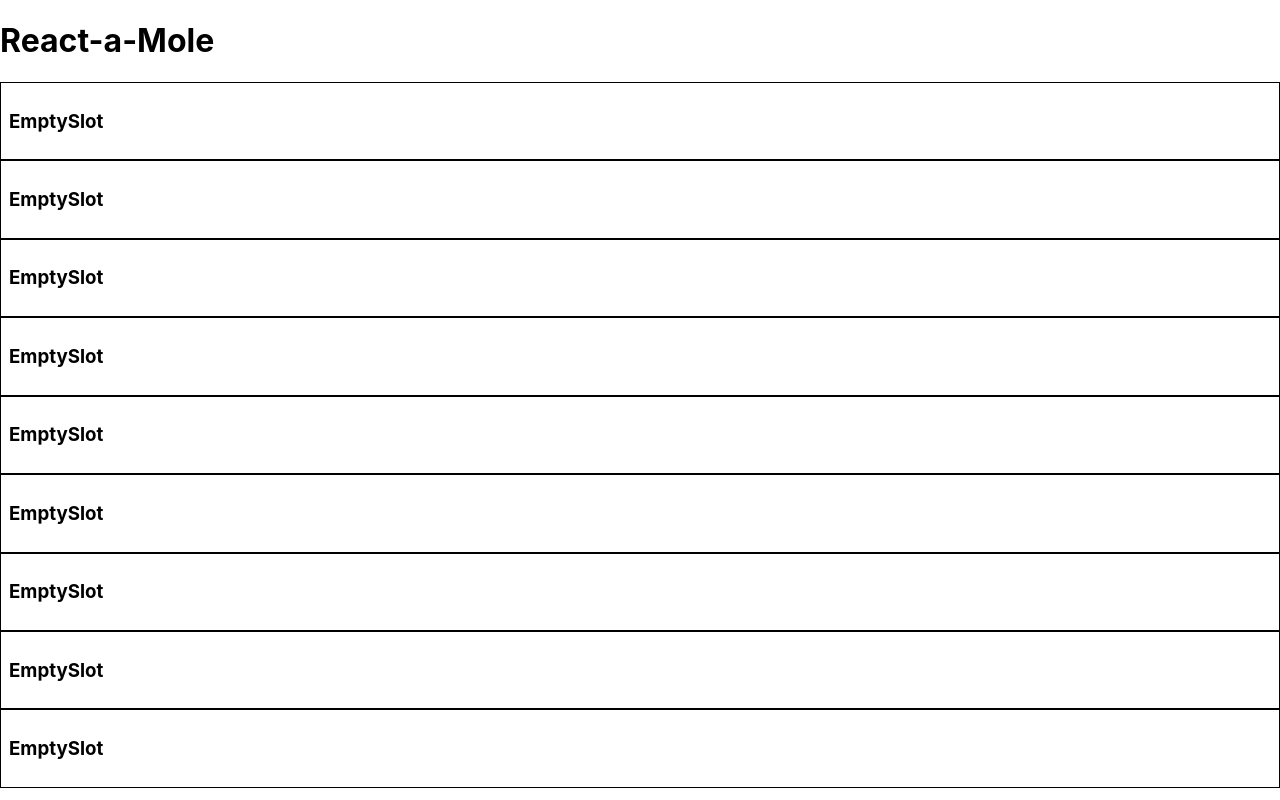
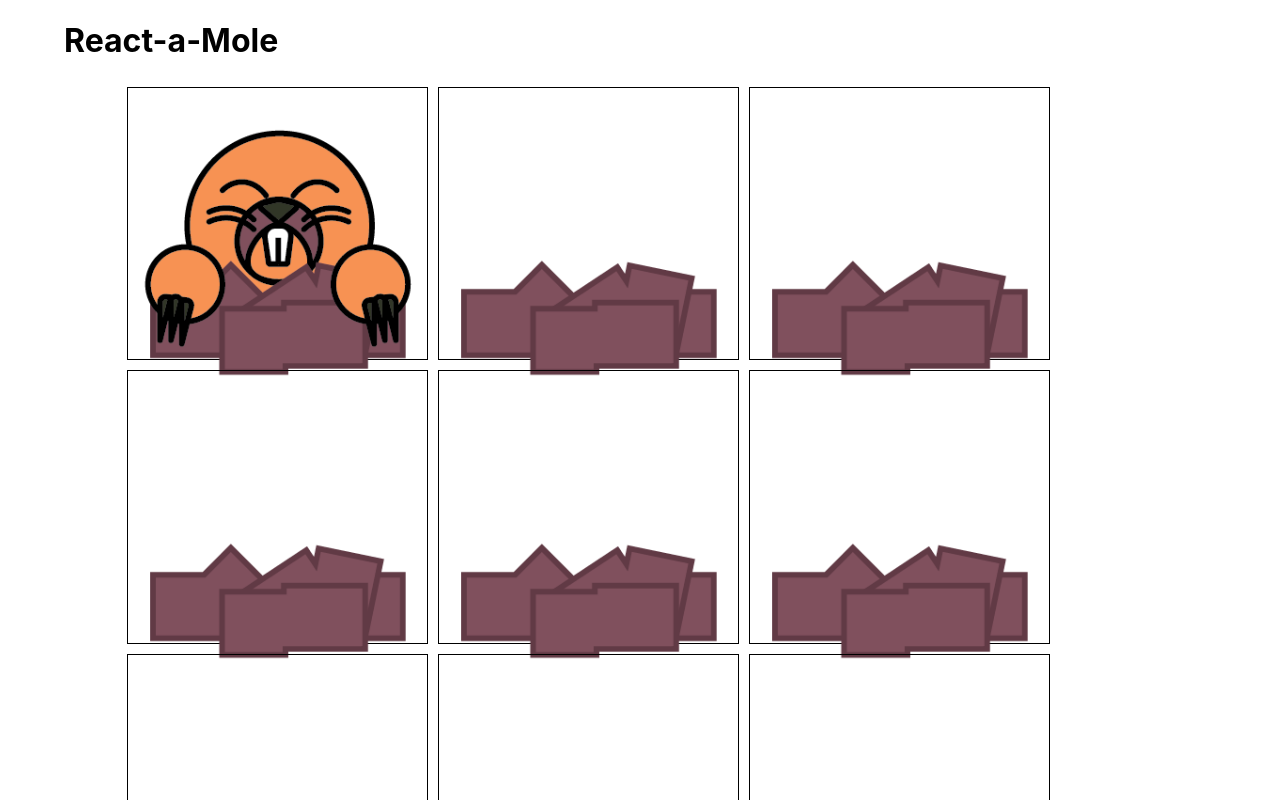
Before and after one commit to Werefox22/react-a-mole, a React (Create React App) app: page / in a window 1280 px wide. Shown: the top 800 px of the page. Built offline with nearby package versions, Linux system fonts and the light colour scheme.

Commit message:
Styled the app

```diff
--- a/src/App.css
+++ b/src/App.css
@@ -1,4 +1,33 @@
+.App {
+  width: 90vw;
+  margin: auto;
+}
+
+.hills {
+  width: 90%;
+  margin: auto;
+
+  display: grid;
+
+  grid-template-columns: 30% 30% 30%;
+  grid-template-rows: 30% 30% 30%;
+
+  grid-template-areas:
+    "hill hill hill"
+    "hill hill hill"
+    "hill hill hill";
+}
+
 .moleContainer {
   border: 1px solid black;
   padding: 0.5em;
+  margin: 5px;
+
+  grid-area: "hill";
 }
+
+img {
+  width: 100%;
+  margin: auto;
+
+}
--- a/src/App.js
+++ b/src/App.js
@@ -20,7 +20,7 @@ function App() {
 		}
 
 		return (
-			<div>
+			<div className='hills'>
 				{hills}
 			</div>
 		)
--- a/src/EmptySlot.js
+++ b/src/EmptySlot.js
@@ -1,21 +1,25 @@
 // Molehill display
 // Keeps timer for how long until a mole appears
 import React, { useEffect } from "react";
+import hillImage from './molehill.png'
 
 function EmptySlot(props) {
 	useEffect(() => {
 		// generate a random number between 5 and 20 seconds
-		let timeUntilMole = (Math.random() * 15000) + 5000
+		let timeUntilMole = (Math.random() * 15000) + 5000;
+
 		let timer = setTimeout(() => {
 			props.setDisplayMole(true)
 		}, timeUntilMole)
 
-		return () => {clearTimeout(timer)}
+		return () => { clearTimeout(timer) }
 	})
 
 	return (
 		<div className="emptySlot">
-			<h3>EmptySlot</h3>
+			<img
+				src={hillImage}
+			/>
 		</div>
 	)
 }
--- a/src/Mole.js
+++ b/src/Mole.js
@@ -1,21 +1,26 @@
 // Mole display
 // Keeps timer for how long the mole is present
 import React, { useEffect } from "react";
+import MoleImage from './mole.png'
 
 function Mole(props) {
 	useEffect(() => {
 		// generate a random number between 5 and 10 seconds
-		let timeUntilGone = (Math.random() * 5000) + 5000
+		let timeUntilGone = (Math.random() * 5000) + 5000;
+
 		let timer = setTimeout(() => {
 			props.setDisplayMole(false)
 		}, timeUntilGone)
 
-		return () => {clearTimeout(timer)}
+		return () => { clearTimeout(timer) }
 	})
 
 	return (
 		<div className="mole">
-			<h3>Mole</h3>
+			<img
+				src={MoleImage}
+				onClick={props.handleClick}
+			/>
 		</div>
 	)
 }
--- a/src/MoleContainer.js
+++ b/src/MoleContainer.js
@@ -15,7 +15,10 @@ function MoleContainer(props) {
 
 	return (
 		<div className="moleContainer">
-			{ displayMole ? <Mole setDisplayMole={setDisplayMole} /> : <EmptySlot setDisplayMole={setDisplayMole} /> }
+			{ displayMole
+				? <Mole setDisplayMole={setDisplayMole} handleClick={whackMole} />
+				: <EmptySlot setDisplayMole={setDisplayMole} />
+			}
 		</div>
 	)
 }
```
Also changed, not shown: src/mole.png (renamed from public/mole.png), src/molehill.png (renamed from public/molehill.png).
